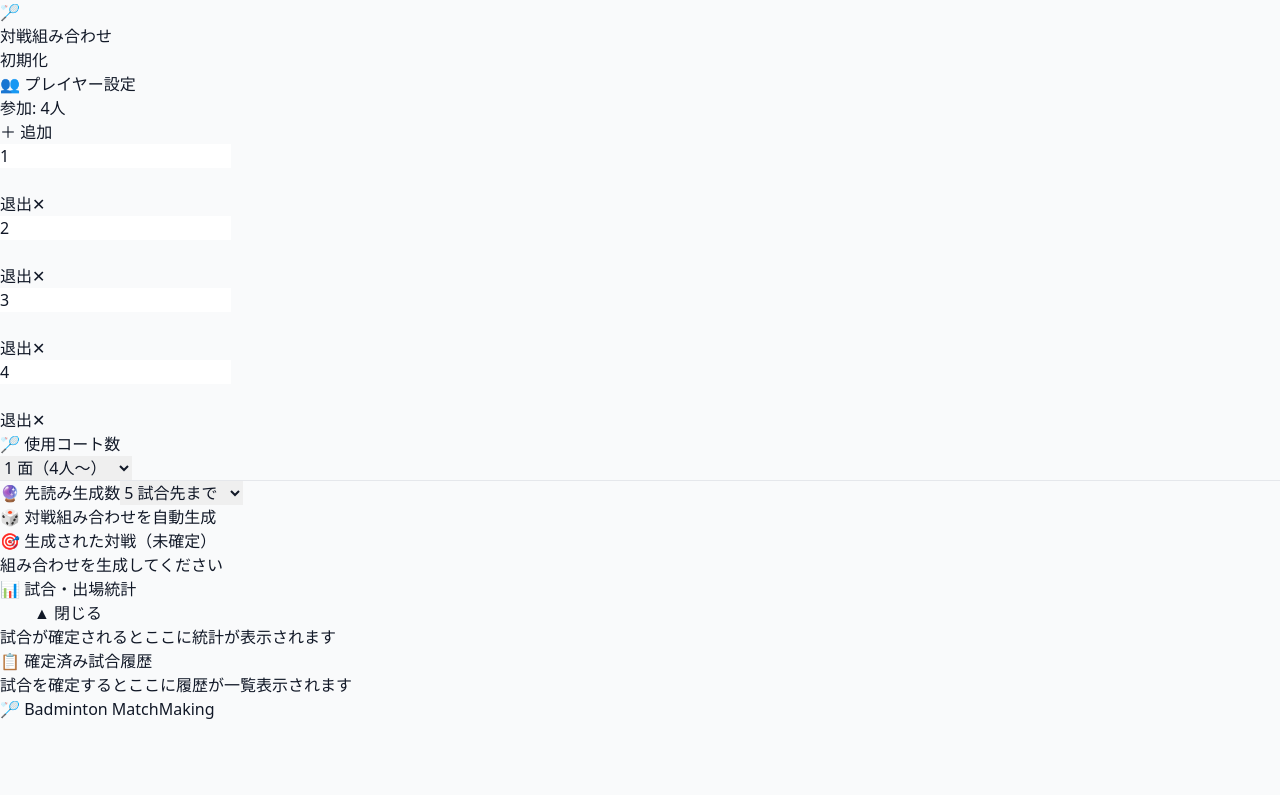
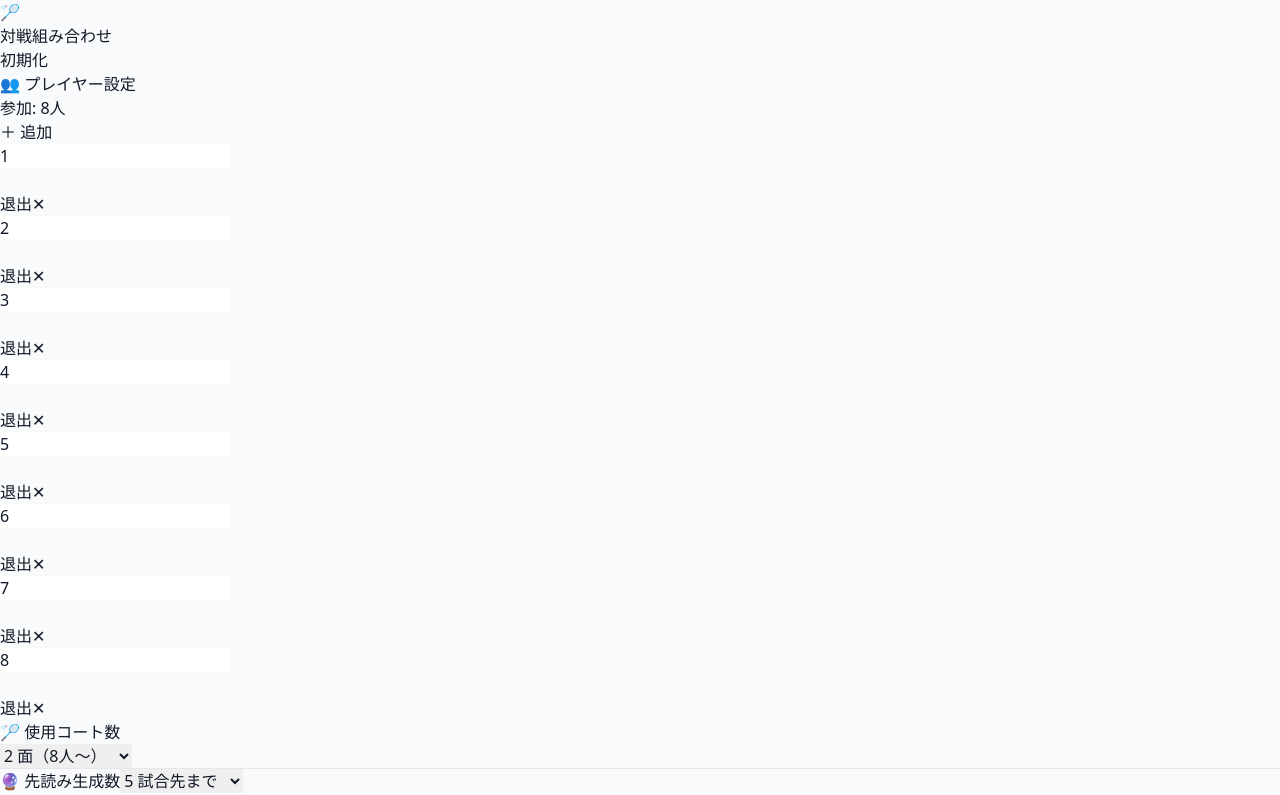
Before and after one commit to hirockyi/badminton-matchmaking, a React (Vite) app: page / in a window 1280 px wide. Shown: the top 795 px of the page. Built offline with nearby package versions, Linux system fonts and the light colour scheme.

Commit message:
デフォルトのコート数と人数を２面８人に変更

```diff
--- a/src/App.tsx
+++ b/src/App.tsx
@@ -2,6 +2,7 @@ import { useState, useCallback, useMemo } from 'react';
 import { Player, Round } from './logic/types';
 import {
   DEFAULT_COURT_COUNT,
+  DEFAULT_PLAYER_COUNT,
   DEFAULT_LOOKAHEAD_ROUNDS,
   DEFAULT_STAMINA,
   PLAYERS_PER_COURT,
@@ -16,13 +17,16 @@ import { ConfirmedRounds } from './components/ConfirmedRounds';
 import { Statistics } from './components/Statistics';
 
 function createInitialPlayers(): Player[] {
-  return [1, 2, 3, 4].map((num) => ({
-    id: `player-${num}`,
-    name: String(num),
-    active: true,
-    joinedAtRound: 0,
-    stamina: DEFAULT_STAMINA,
-  }));
+  return Array.from({ length: DEFAULT_PLAYER_COUNT }, (_, i) => {
+    const num = i + 1;
+    return {
+      id: `player-${num}`,
+      name: String(num),
+      active: true,
+      joinedAtRound: 0,
+      stamina: DEFAULT_STAMINA,
+    };
+  });
 }
 
 export default function App() {
--- a/src/logic/constants.ts
+++ b/src/logic/constants.ts
@@ -13,7 +13,12 @@ export const DEFAULT_LOOKAHEAD_ROUNDS = 5;
 /**
  * Default number of courts.
  */
-export const DEFAULT_COURT_COUNT = 1;
+export const DEFAULT_COURT_COUNT = 2;
+
+/**
+ * Default initial number of players.
+ */
+export const DEFAULT_PLAYER_COUNT = 8;
 
 /**
  * Players per court (doubles = 4).
```
